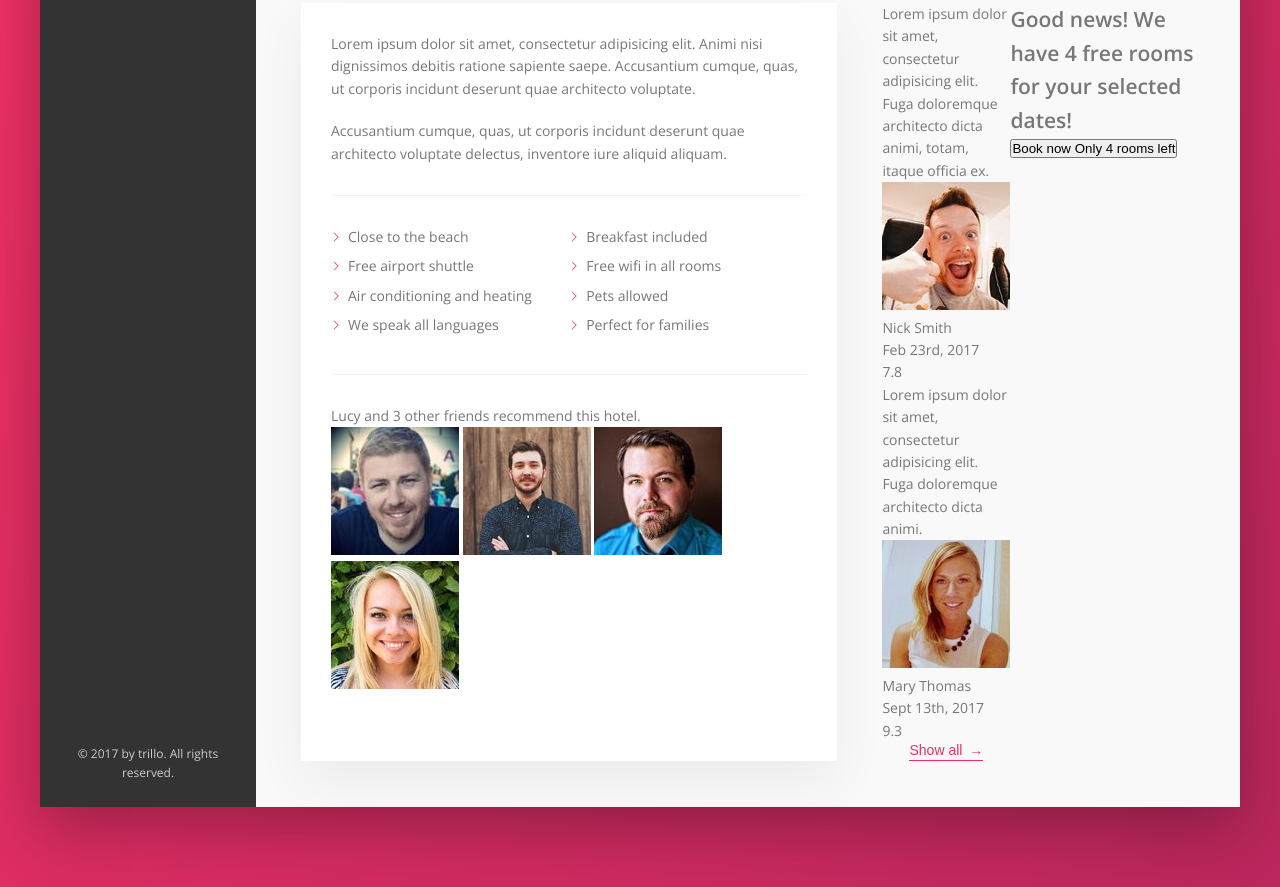
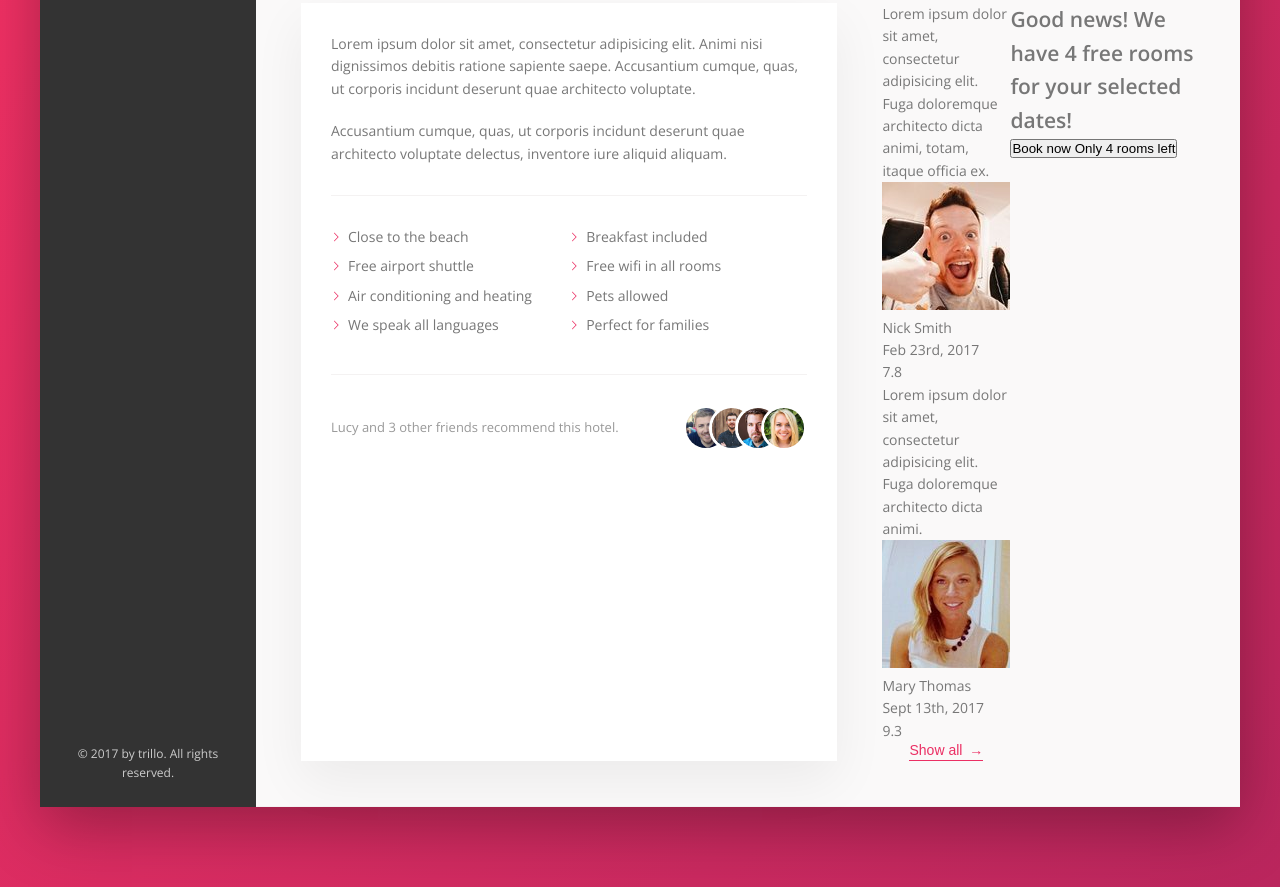
Before and after one commit to APareja12/trav_booking, a website built with Parcel: page index.html in a window 1280 px wide. Shown: the part 644-1531 px from the top of the page. Built offline with nearby package versions, Linux system fonts and the light colour scheme.

Commit message:
adds recommend style

```diff
--- a/sass/_components.scss
+++ b/sass/_components.scss
@@ -414,3 +414,33 @@
 
     }
 }
+
+////////////////////////////////////////
+// RECOMMEND
+.recommend {
+    font-size: 1.3rem;
+    color: var(--color-grey-dark-3);
+
+    display: flex;
+    align-items: center;
+
+    &__count {
+        margin-right: auto;
+    }
+
+    &__friends {
+        display: flex;
+    }
+
+    &__photo {
+        box-sizing: content-box;
+        height: 4rem;
+        width: 4rem;
+        border-radius: 50%;
+        border: 3px solid #fff;
+
+        &:not(:last-child) {
+            margin-right: -2rem;
+        }
+    }
+}
```
Also changed, not shown: 2 other files.
